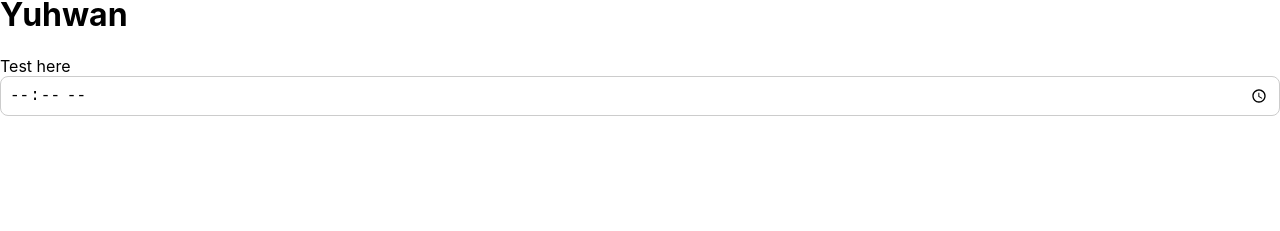
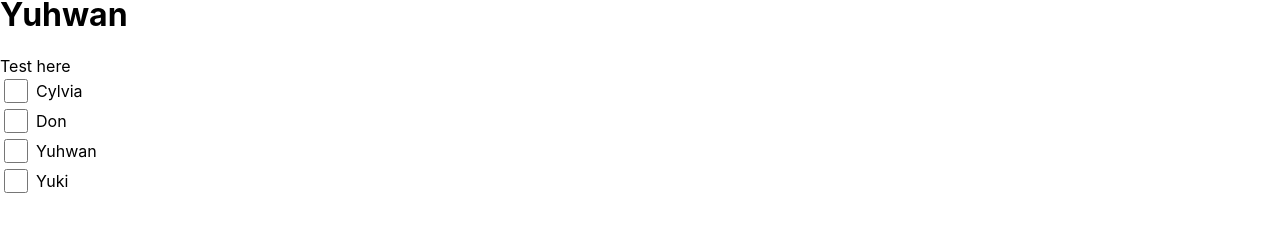
Before and after one commit to dacosio/integrated-project, a React (Create React App) app: page /testComponent in a window 1280 px wide. Shown: the part 495-726 px from the top of the page. Built offline with nearby package versions, Linux system fonts and the light colour scheme; no server answers.

Commit message:
checkbox created

```diff
--- a/src/TestingComponents/Yuhwan.js
+++ b/src/TestingComponents/Yuhwan.js
@@ -1,15 +1,26 @@
 import React, { useState } from "react";
-import TimePicker from "../components/base/TimePicker/TimePicker";
+import Checkbox from "../components/base/Checkbox/Checkbox";
 
 const Yuhwan = (props) => {
-  const [first, setfirst] = useState("");
+  const [first, setfirst] = useState([]);
+
+  const options = [
+    { value: "cylvia", label: "Cylvia" },
+    { value: "don", label: "Don" },
+    { value: "yuhwan", label: "Yuhwan" },
+    { value: "yuki", label: "Yuki" },
+  ];
 
   return (
     <div>
       <h1>Yuhwan</h1>
       <div>Test here</div>
-      <TimePicker time={first} setTime={setfirst}></TimePicker>
-      <div>{first}</div>
+      <div>{first.toString()}</div>
+      <Checkbox
+        selectedOptions={first}
+        setSelectedOptions={setfirst}
+        options={options}
+      />
     </div>
   );
 };
--- /dev/null
+++ b/src/components/base/Checkbox/Checkbox.jsx
@@ -0,0 +1,40 @@
+import React from "react";
+import Typography from "../Typography/Typography";
+import "./checkbox.css";
+
+const Checkbox = ({
+  selectedOptions,
+  setSelectedOptions,
+  options,
+  ...props
+}) => {
+  const handleOnChange = (event) => {
+    if (event.target.checked) {
+      setSelectedOptions((oldOptions) => [...oldOptions, event.target.value]);
+    } else {
+      setSelectedOptions((oldOptions) =>
+        oldOptions.filter((oldOption) => oldOption !== event.target.value)
+      );
+    }
+  };
+
+  return (
+    <>
+      {options.map((option, index) => {
+        return (
+          <div className="checkbox-wrapper" key={index} style={props}>
+            <input
+              className="checkbox"
+              type="checkbox"
+              value={option.value}
+              onChange={handleOnChange}
+            ></input>
+            <Typography>{option.label}</Typography>
+          </div>
+        );
+      })}
+    </>
+  );
+};
+
+export default React.memo(Checkbox);
--- /dev/null
+++ b/src/components/base/Checkbox/checkbox.css
@@ -0,0 +1,11 @@
+.checkbox-wrapper {
+  display: flex;
+  align-items: center;
+}
+
+.checkbox {
+  width: 24px;
+  height: 24px;
+  box-sizing: border-box;
+  margin-right: 8px;
+}
```
Also changed, not shown: 1 other file (tests, documents, lock files or other folders).
